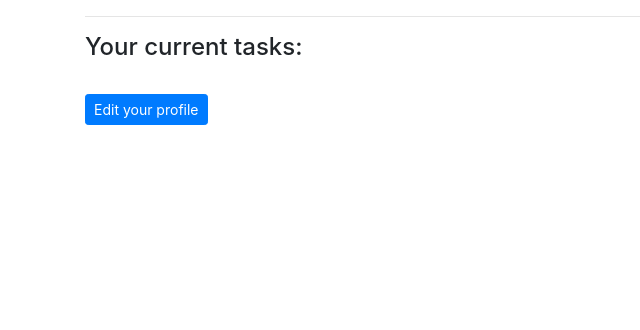
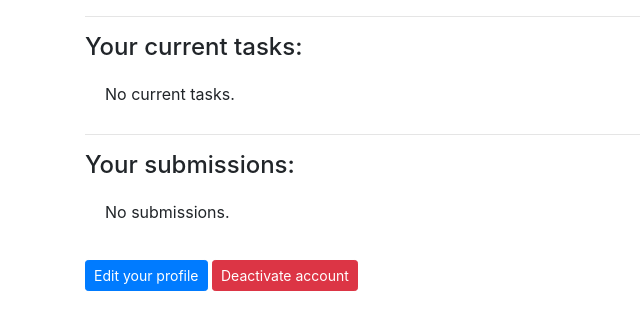
Before and after one commit to marceloFA/deadlines_app, a Django app: page /profile/ in a window 1280 px wide. Shown: the part 126-456 px from the top of the page, without its empty margins (0-640 px from the left). Run offline with Django 3.2, Linux system fonts and the light colour scheme; the visitor is signed in with stand-in values (Sample User, id 1); data that the repository does not hold is empty; some libraries are stand-ins or nearby versions.

Commit message:
[add] list of submission of profile page. [add] button to deactivate account. [add] validation message

```diff
--- a/apps/templates/profile.html
+++ b/apps/templates/profile.html
@@ -21,13 +21,35 @@
         <span class="badge badge-info">{{ task.days_left }}</span>
         <span class="badge badge-inverse">{{ task.deadline }}</span>
       </li>
-
+    {% empty %}
+      <li  class="list-group-item">
+        No current tasks.
+      </li>
+    {% endfor %}
+  </ul>
+  <hr>
+  <h4 class="my-2">Your submissions:</h4>
+  <ul class="list-group list-group-flush">
+    {% for submission in submissions %}
+      <li  class="list-group-item">
+        <a href="{% url 'submissions:submission_detail' submission.id %}">
+          {{ submission.task}}
+        </a>
+        <span class="badge badge-info">{{ submission.get_status_display }}</span>
+      </li>
+    {% empty %}
+      <li  class="list-group-item">
+        No submissions.
+      </li>
     {% endfor %}
   </ul>
 
     <a class="btn btn-primary btn-sm my-4 " href="{% url 'edit_profile' user.id %}">
       Edit your profile
     </a>
+    <a class="btn btn-danger btn-sm my-4 " href="{% url 'deactivate' %}">
+      Deactivate account
+    </a>
   </p>
 </div>
 
```
